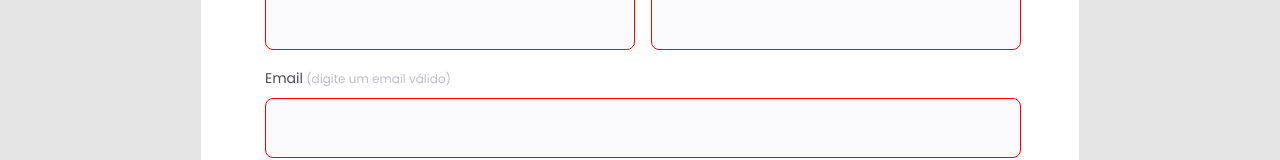
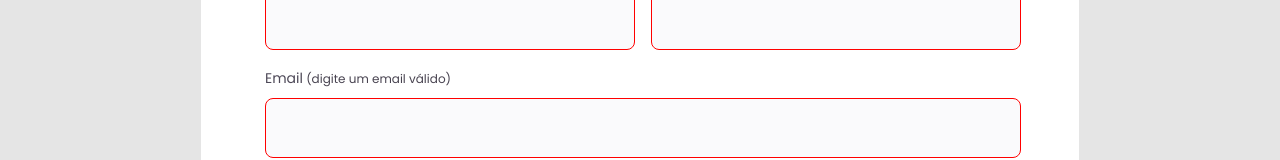
Before and after one commit to fabioruhedev/stage3-forms, a plain HTML site: page index.html in a window 1280 px wide. In both pictures the pointer is over the element "(digite um email válido)". Shown: the part 455-615 px from the top of the page. Drawn offline with Linux system fonts and the light colour scheme.

Commit message:
fix span hover

```diff
--- a/style.css
+++ b/style.css
@@ -87,6 +87,10 @@ label span {
   line-height: 20px;
   color: #c1bccc;
 }
+label span:hover {
+  color: #484350;
+}
+
 .input-box {
   width: 100%;
 }
```
